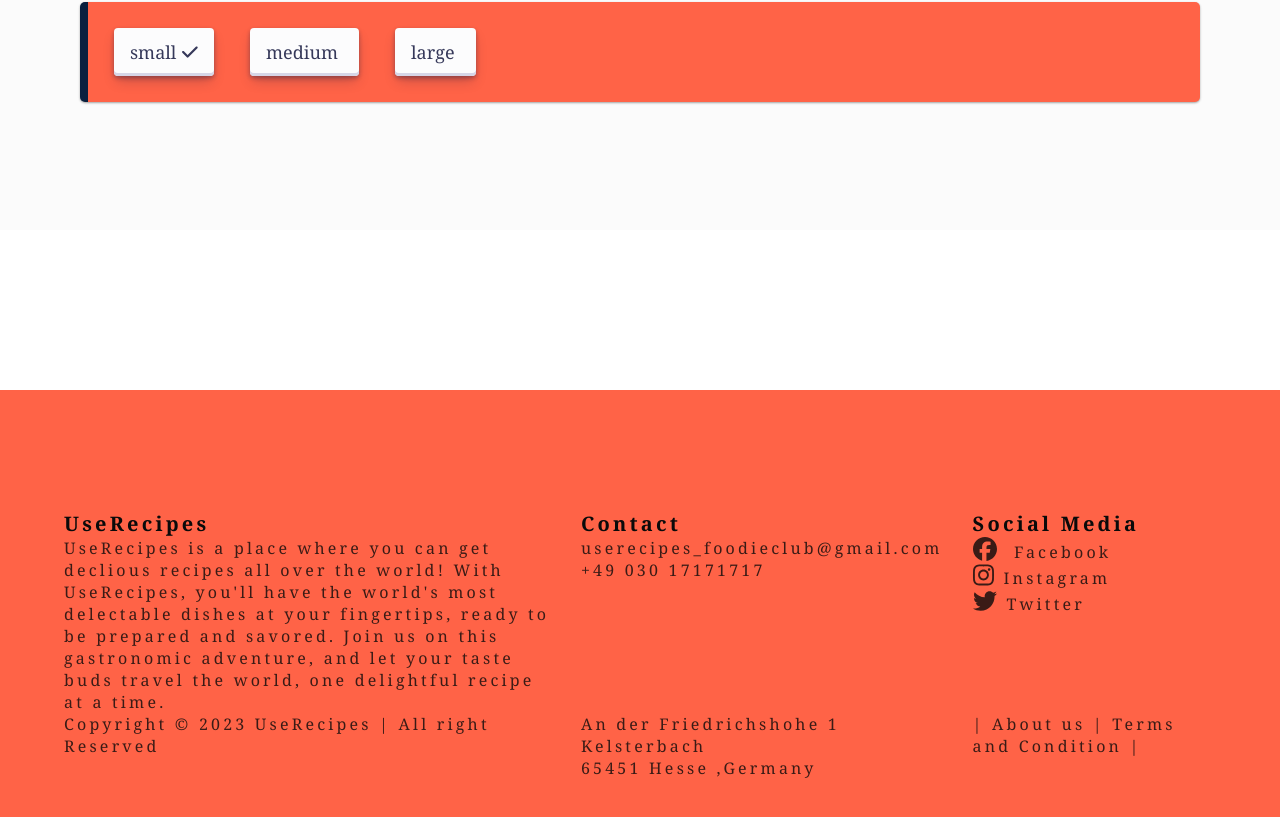
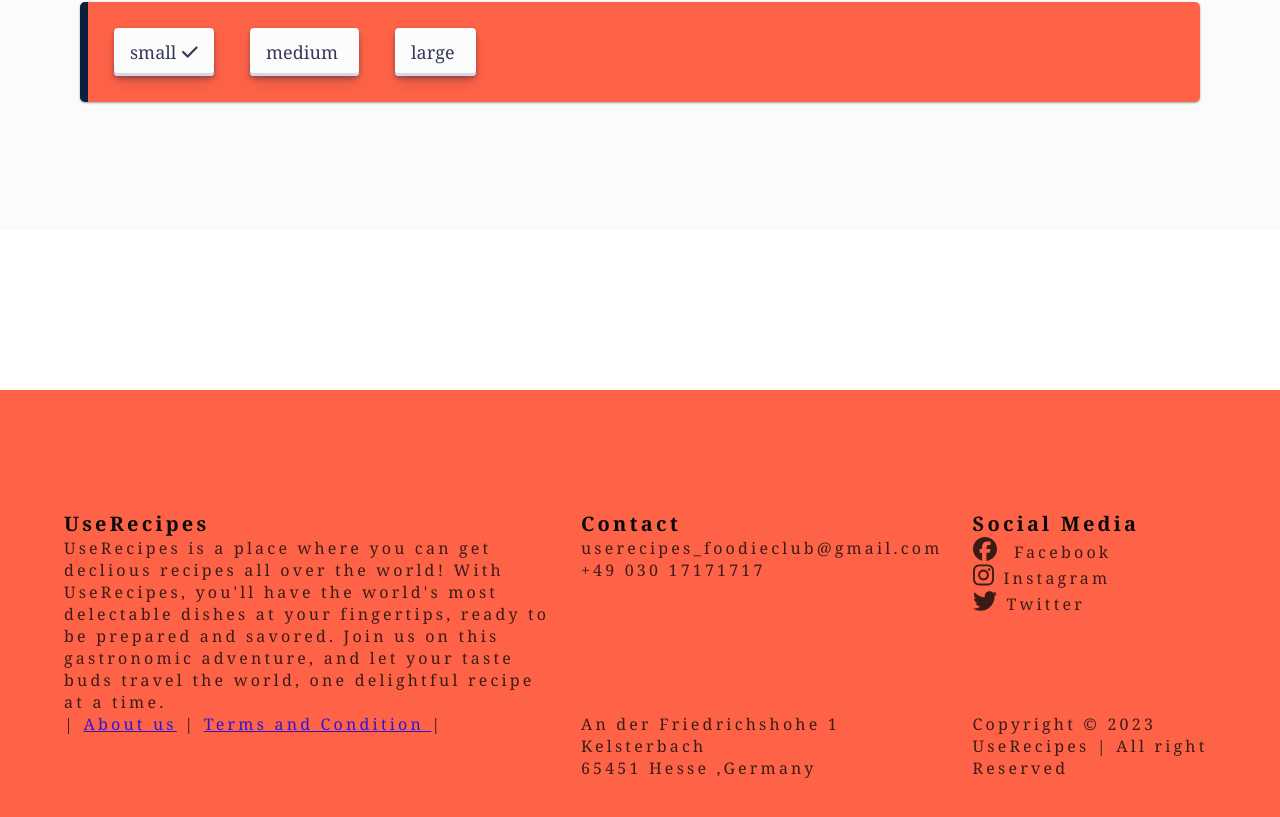
Before and after one commit to PikchuCheng/react-project-deployment, a React (Vite) app: page /setting in a window 1280 px wide. Shown: the part 1187-2004 px from the top of the page. Built offline with nearby package versions, Linux system fonts and the light colour scheme; a web font is replaced by a local one.

Commit message:
small changed

```diff
--- a/src/Components/Footer.jsx
+++ b/src/Components/Footer.jsx
@@ -44,9 +44,12 @@ export default function Footer() {
 
         <div className='footer-section'>
 
-            <p> Copyright © 2023 UseRecipes  | All right Reserved</p>
 
-        </div>
+           <p> | <a href='#'>About us</a> | <a href='#'>Terms and Condition </a>|</p>
+
+           </div>
+
+
 
         <div className='footer-section'>
 
@@ -56,12 +59,13 @@ export default function Footer() {
 
        </div>
 
-       <div className='footer-section'>
 
-          <p> | About us | Terms and Condition |</p>
 
-          </div>
+          <div className='footer-section'>
 
+           <p> Copyright © 2023 UseRecipes  | All right Reserved</p>
+
+       </div>
 
 
 
--- a/src/pages/Contact.jsx
+++ b/src/pages/Contact.jsx
@@ -116,7 +116,7 @@ export default function Contact() {
 
 
         <div className="thank-you-popup">
-          <p>Thank you for your submission</p>
+          <h2>Thank you for your submission!</h2>
           <button className='button-submit' onClick={() => setShowThankYou(false)}><Link to="/"> Back to Home</Link></button>
         </div>
 
--- a/src/style/partials/_contact.scss
+++ b/src/style/partials/_contact.scss
@@ -6,7 +6,7 @@
     background-color: white;
     border: 1px solid #ccc;
 
-    padding: 50px;
+    padding: 100px;
     z-index: 1000;
     text-align: center;
     box-shadow: 0 0 10px rgba(0, 0, 0, 0.3);
@@ -88,6 +88,7 @@ h1{
   a{
   text-decoration: none;
   color: black;
+
   }
  }
 
```
